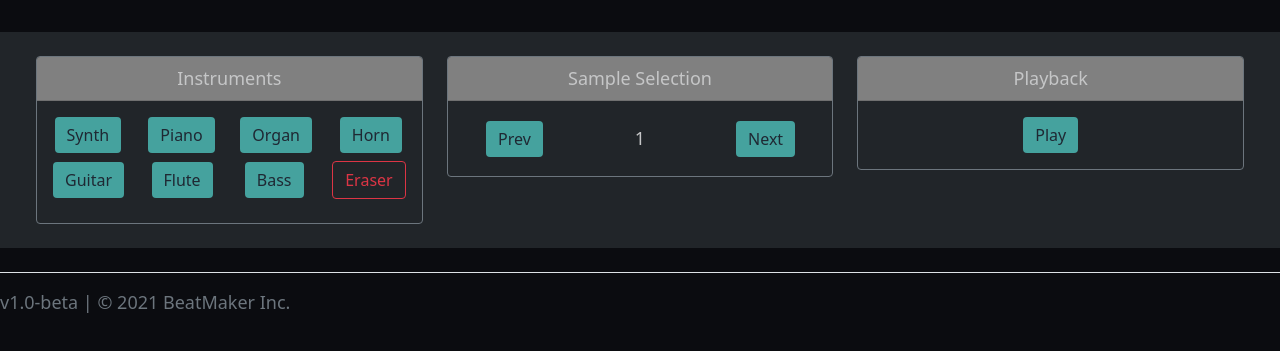
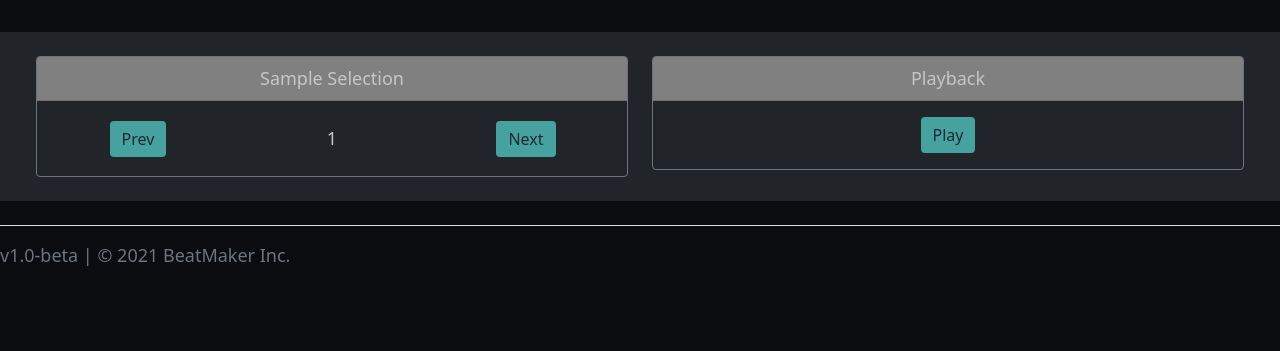
Before and after one commit to jrreap/beatmaker, a website: page beatmaker.html in a window 1280 px wide. Shown: the part 129-480 px from the top of the page. Drawn offline with Linux system fonts and the light colour scheme; no server answers.

Commit message:
double click to delete notes/delete unneeded columns

```diff
--- a/beatmaker.html
+++ b/beatmaker.html
@@ -20,8 +20,7 @@
     <nav class="navbar sticky-top navbar-expand-lg navbar-dark bg-dark">
         <div class="container-fluid">
             <a class="navbar-brand" href="#">BeatMaker</a>
-            <button class="navbar-toggler" type="button" data-bs-toggle="collapse" data-bs-target="#navbarNav"
-                aria-controls="navbarNav" aria-expanded="false" aria-label="Toggle navigation">
+            <button class="navbar-toggler" type="button" data-bs-toggle="collapse" data-bs-target="#navbarNav" aria-controls="navbarNav" aria-expanded="false" aria-label="Toggle navigation">
                 <span class="navbar-toggler-icon"></span>
             </button>
             <div class="collapse navbar-collapse" id="navbarNav">
@@ -55,42 +54,6 @@
 
         </div>
         <div class="row justify-content-start align-items-start bg-dark p-4">
-            <div class="col">
-                <div class="card border-secondary bg-dark">
-                    <div class="card-header">
-                        Instruments
-                    </div>
-                    <div class="card-body">
-                        <div class="row gy-2 mb-2 justify-content-center align-items-center">
-                            <div class="col">
-                                <a id="synth" class="btn btn-primary instrument">Synth</a>
-                            </div>
-                            <div class="col">
-                                <a id="piano" class="btn btn-primary instrument">Piano</a>
-                            </div>
-                            <div class="col">
-                                <a id="organ" class="btn btn-primary instrument">Organ</a>
-                            </div>
-                            <div class="col">
-                                <a id="horn" class="btn btn-primary instrument">Horn</a>
-                            </div>
-                            <div class="col">
-                                <a id="guitar" class="btn btn-primary instrument">Guitar</a>
-                            </div>
-                            <div class="col">
-                                <a id="flute" class="btn btn-primary instrument">Flute</a>
-                            </div>
-                            <div class="col">
-                                <a id="bass" class="btn btn-primary instrument">Bass</a>
-                            </div>
-                            <div class="col">
-                                <a id="eraser" class="btn btn-outline-danger">Eraser</a>
-                            </div>
-                        </div>
-                    </div>
-
-                </div>
-            </div>
             <div class="col">
                 <div class="card border-secondary bg-dark">
                     <div class="card-header">
--- a/js/beatmaker.js
+++ b/js/beatmaker.js
@@ -24,7 +24,7 @@ function initialize() {
         type: 'POST',
         data: { uid: sessionId },
         statusCode: {
-      200: function (result) {
+            200: function(result) {
                 if (result) {
                     generateWorkspace()
                     bindToInstrumentButtons()
@@ -32,7 +32,7 @@ function initialize() {
                     logoutBtn()
                 }
             },
-      203: function (result) {
+            203: function(result) {
                 window.location.href = '/index.html'
             }
         }
@@ -41,16 +41,16 @@ function initialize() {
 
 
 function logoutBtn() {
-  $('#logout-btn').on('click', function (e) {
+    $('#logout-btn').on('click', function(e) {
         $.ajax({
             url: '/signOut',
             type: 'POST',
             statusCode: {
-        200: function (userID) {
+                200: function(userID) {
                     sessionStorage.removeItem('uid')
                     window.location.href = '/beatmaker.html'
                 },
-        500: function (result) {
+                500: function(result) {
                     console.log(result)
                         // display_alert(result.replace("Firebase: ", ''), 'danger')
                 }
@@ -96,7 +96,7 @@ function generateWorkspace() {
  * Adds handlers to each of the instrument selection buttons dynamically
  */
 function bindToInstrumentButtons() {
-  $('.instrument').on('click', function (e) {
+    $('.instrument').on('click', function(e) {
         changeInstrument(e.currentTarget.id)
     })
 }
@@ -155,9 +155,10 @@ function changeInstrument(instrument) {
  */
 function setSpaceInstrument(row, col, element, instrument) {
     console.log('Set instrument space to ' + instrument)
+    console.log(element)
     element.text('')
 
-  if (!erasing) {
+    if (beatMatrix[row][col] == '') {
         element.append(instrument)
         beatMatrix[row][col] = instrument + sampleIndex
     } else {
@@ -202,7 +203,7 @@ function SoundBoard(mappedMatrix) {
     }
 }
 
-SoundBoard.prototype.play = async function (delay) {
+SoundBoard.prototype.play = async function(delay) {
     for (let i = 0; i < 4; i++) {
         this.board[i].play()
         await sleep(delay)
@@ -213,11 +214,11 @@ function Mix() {
     this.channels = []
 }
 
-Mix.prototype.add = function (audioSrc) {
+Mix.prototype.add = function(audioSrc) {
     this.channels.push(new Channel(audioSrc))
 }
 
-Mix.prototype.play = async function () {
+Mix.prototype.play = async function() {
     for (const channel of this.channels) {
         channel.play()
     }
@@ -227,6 +228,6 @@ function Channel(src) {
     this.audio = new Audio(src)
 }
 
-Channel.prototype.play = function () {
+Channel.prototype.play = function() {
     this.audio.play()
 }
```
Lines whose indentation alone changed are shown as unchanged.
